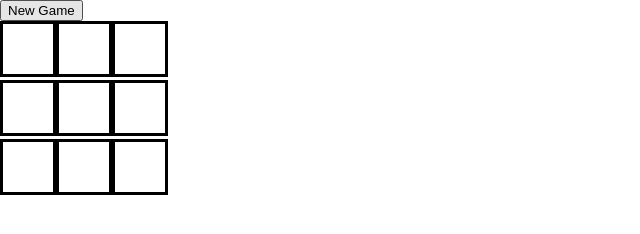
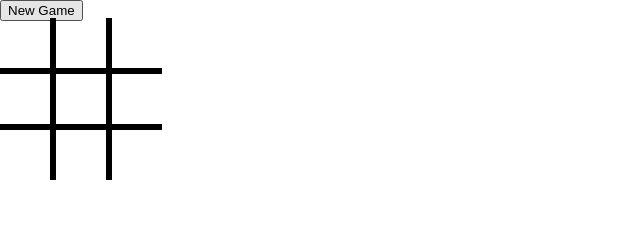
Before and after one commit to sdwang/tic-tac-toe, a website: page index.html in a window 1280 px wide. Shown: the whole page, without its empty margins (0-640 px from the left). Drawn offline with nearby package versions, Linux system fonts and the light colour scheme; some packages are replaced by stand-ins of ours.

Commit message:
(style) Fix margins. Remove outer border

```diff
--- a/styles/styles.css
+++ b/styles/styles.css
@@ -67,4 +67,21 @@ Board View
   border-style: solid;
   border-width: 3px;
   display: inline-block;
+  margin-top: -3px;
 }
+
+.space[data-row='0'] {
+  border-top-style: none;
+}
+
+.space[data-row='2'] {
+  border-bottom-style: none;
+}
+
+.space[data-column='0'] {
+  border-left-style: none;
+}
+
+.space[data-column='2'] {
+  border-right-style: none;
+}
```
